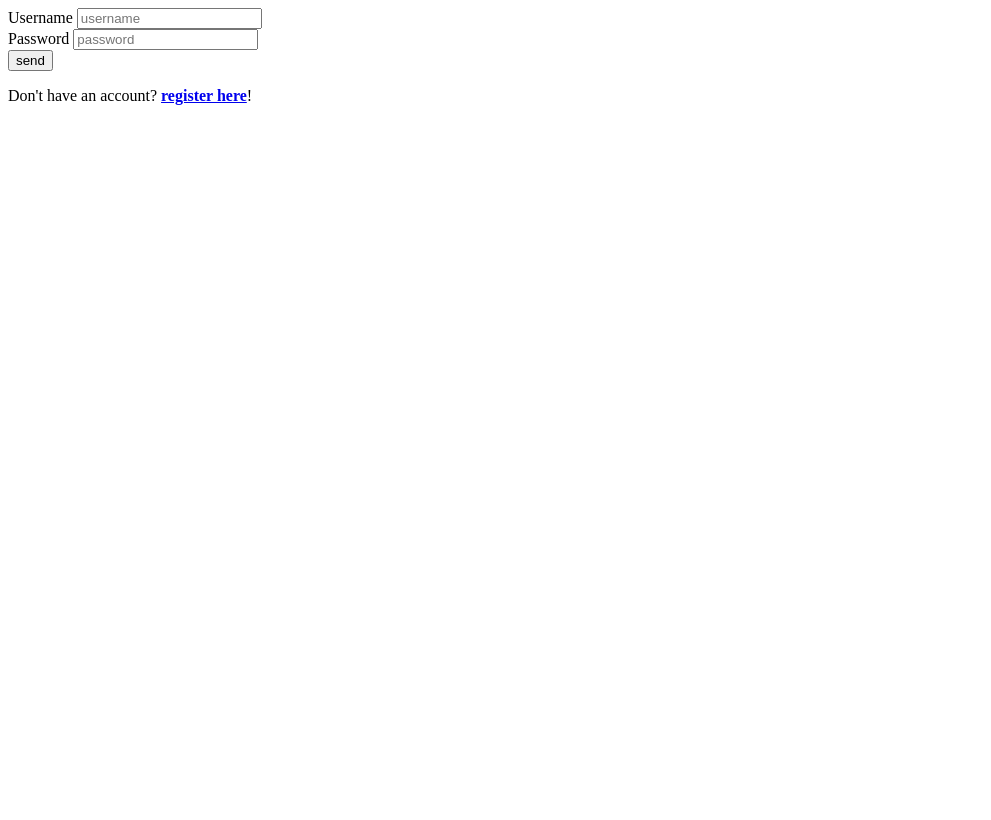
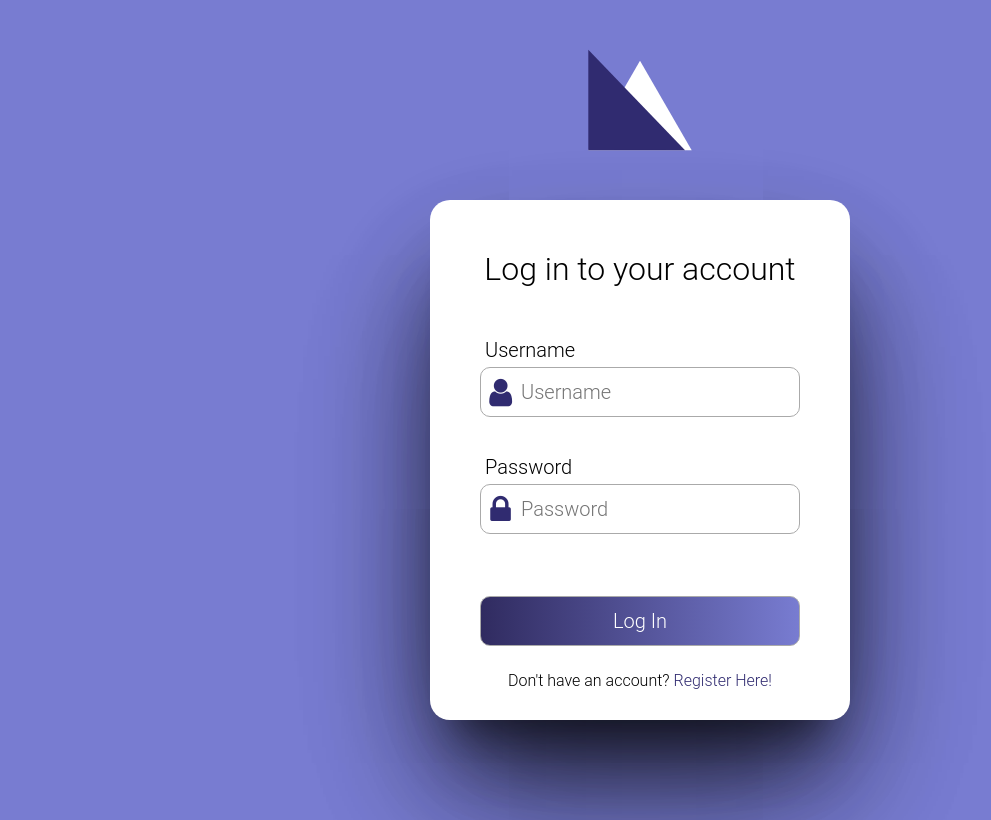
Before and after one commit to martinetmayank/startup-hub, a Django app: page /accounts/login/ in a window 1280 px wide. Shown: the whole page, without its empty margins (0-991 px from the left). Before the commit the page ends 105 px from the top, so only its background shows below. Run offline with Django 3.2, Linux system fonts and the light colour scheme.

Commit message:
added login page css

```diff
--- /dev/null
+++ b/static/css/login.css
@@ -0,0 +1,104 @@
+*{
+    margin: 0;
+    padding: 0;
+    font-family: 'Roboto',sans-serif ;
+    font-weight: 300;
+}
+.container{
+    display: flex;
+    justify-content: center;
+    align-items: center;
+    flex-direction: column;
+    background-color: #787cd1;
+    width: 100%;
+    height: max-content;
+
+}
+
+.logo{
+    padding-top: 0 ;
+    width: 200px;
+    height: 200px;
+}
+
+.card{
+    background-color: white;
+    height: 420px;
+    width: 320px;
+    padding: 50px;
+    border-radius: 20px;
+    margin-bottom: 100px;
+    box-shadow:
+    0 36.4px 28.9px -28px rgba(0, 0, 0, 0.25),
+    0 51.2px 57.3px -28px rgba(0, 0, 0, 0.265),
+    0 59.5px 84.3px -28px rgba(0, 0, 0, 0.273),
+    0 64.5px 107.9px -28px rgba(0, 0, 0, 0.274),
+    0 67.9px 127.6px -28px rgba(0, 0, 0, 0.266),
+    0 70.7px 144.7px -28px rgba(0, 0, 0, 0.248),
+    0 74.7px 160.6px -28px rgba(0, 0, 0, 0.215),
+    0 86px 176px -28px rgba(0, 0, 0, 0.156);
+
+}
+
+form h1{
+    text-align: center;
+    padding-bottom: 50px;
+}
+label{
+    padding-left: 5px;
+    font-size: 20px;
+    text-align: left;
+}
+
+.pass{
+    position: relative;
+    left: -45px;
+}
+.input-user ,
+.input-password {
+    width: 100%;
+    height: 50px;
+    border: 1px solid #aaa;
+    border-radius: 10px;
+    margin-bottom: 30px;
+    margin-top: 5px;
+    font-size: 20px;
+    text-align: left;
+    padding-left: 40px;
+}
+.input-user:focus ,
+.input-password:focus{
+    outline: 0;
+    border: 2px solid #302b70;
+}
+.register-here{
+    text-align: center;
+    margin-top: 25px;
+}
+
+.register-link{
+    color: #302b70;
+}
+
+i{
+    position: relative;
+    top: -70px;
+    color: #302b70;
+}
+
+.submit-btn{
+    font-size: 20px;
+    width: 100%;
+    text-align: center;
+    border: 1px solid #aaa;
+    border-radius: 10px;
+    height: 50px;
+    color: white;
+    background:linear-gradient(to right,#302b60,#787cd1);
+    cursor: pointer;
+
+}
+.submit-btn:focus{
+    outline: 0;
+
+}
--- a/templates/login.html
+++ b/templates/login.html
@@ -1,15 +1,33 @@
+{% load static %}
+
+<link rel="stylesheet" href="{% static 'css/login.css' %}">
+<link rel="stylesheet" href= "https://cdnjs.cloudflare.com/ajax/libs/font-awesome/4.7.0/css/font-awesome.min.css">
+<div class="container">
+    <img src="/static/img/Logo.svg" class="logo" alt="logo">
+    <div class="card">
         <form method="POST">
             {% csrf_token %}
+            <h1>Log in to your account</h1>
 
-    Username <input type="text" name="username" placeholder="username" required><br>
-    Password <input type="password" name="password" placeholder="password" required><br>
-    <input type="submit" value="send">
+            <label for="username" class="label user">Username</label><br>
+            <input type="text" id="username" name="username" placeholder="Username" class="input-user" required>
+            <i class="fa fa-user fa-2x fa-fw"></i>
+
+            <label for="password" class="label pass">Password</label><br>
+            <input type="password" id="password" name="password" placeholder="Password" class="input-password" required>
+            <i class="fa fa-lock fa-2x fa-fw"></i>
+
+            <input type="submit" value="Log In" class="submit-btn">
         </form>
-Don't have an account? <a href="/accounts/signup/"><strong>register here</strong></a>!
-<!-- Don't have an account? <a href="accounts/signup/" target="blank"><strong>register here</strong></a>! -->
+        <div class="register-here">
+            <p>Don't have an account? <a href="/accounts/signup/" target="blank" style="text-decoration: none;"><strong class="register-link"> Register Here!</strong></a></p>
+        </div>
 
     <div>
         {% for message in messages %}
         <h3>{{ message }}</h3>
         {% endfor %}
     </div>
+
+    </div>
+</div>
```
Also changed, not shown: accounts/models.py (+4 -4 lines), startup_hub/settings.py (+7 -0 lines), static/css/signup.css (added, +20 -0 lines), templates/signup.html (+30 -26 lines), static/css/add.css (added), static/img/Logo.svg (added). Lines whose indentation alone changed are shown as unchanged.
